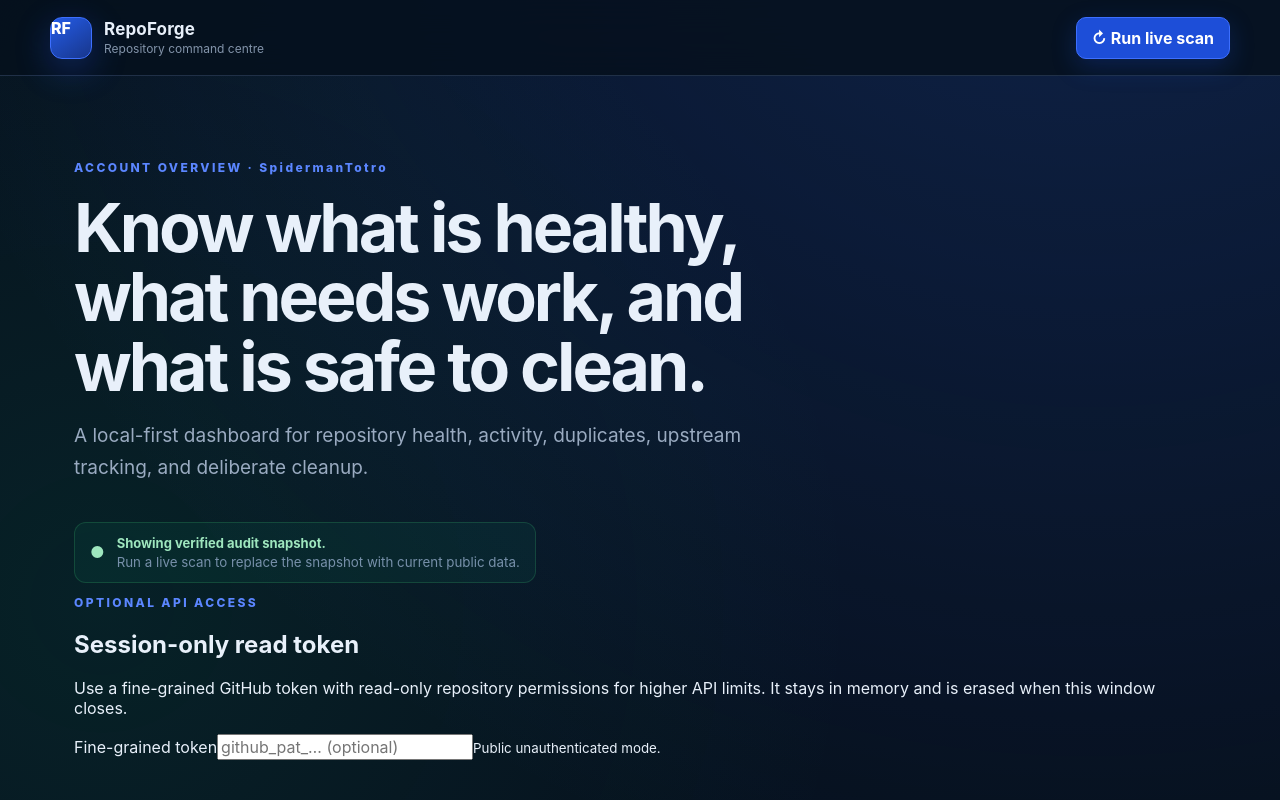
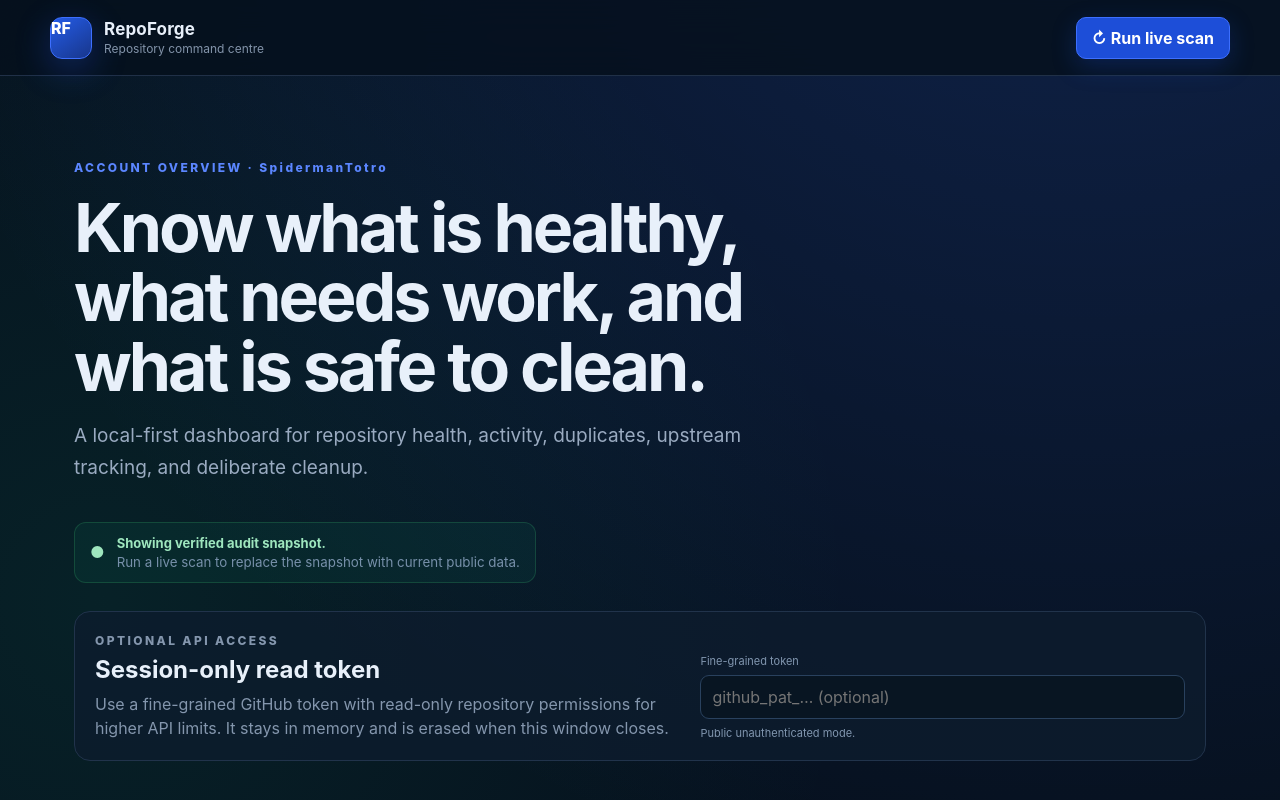
Before and after one commit to SpidermanTotro/repo-manager-ultimate, a React (Vite) app: page / in a window 1280 px wide. Shown: the top 800 px of the page. Built offline with nearby package versions, Linux system fonts and the light colour scheme.

Commit message:
Style session token panel

```diff
--- a/src/styles.css
+++ b/src/styles.css
@@ -106,3 +106,8 @@ footer { text-align:center;color:#5d728e;padding:30px;font-size:12px; }
 .compareResult p { grid-column:1/-1;color:#8da0b7;font-size:12px;margin:3px 0 0; }
 .compareError { color:#fda4af; }
 @media(max-width:760px){.compareControls{grid-template-columns:1fr}.compareControls>span{display:none}.compareResult{grid-template-columns:repeat(2,1fr)}.toolboxHead{align-items:flex-start;flex-direction:column}}
+
+.tokenPanel { display:grid;grid-template-columns:1.2fr 1fr;gap:24px;align-items:end;margin:28px 0;padding:20px;background:rgba(13,28,46,.8);border:1px solid #21334b;border-radius:16px; }
+.tokenPanel h2{margin:5px 0 8px}.tokenPanel p{color:#8496ad;line-height:1.5;margin:0}
+.tokenPanel label span,.tokenPanel label small{display:block;color:#8196af;font-size:11px}.tokenPanel input{width:100%;margin:7px 0;padding:11px;color:#e4edf9;background:#081522;border:1px solid #29415e;border-radius:9px}
+@media(max-width:760px){.tokenPanel{grid-template-columns:1fr}}
```
